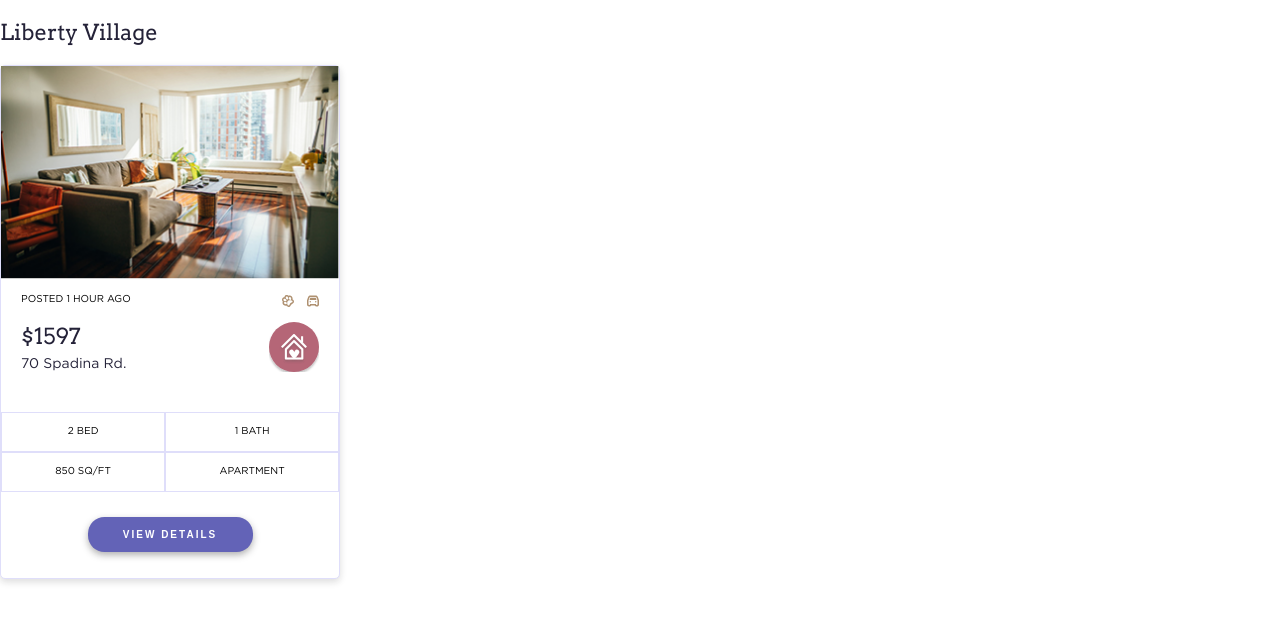
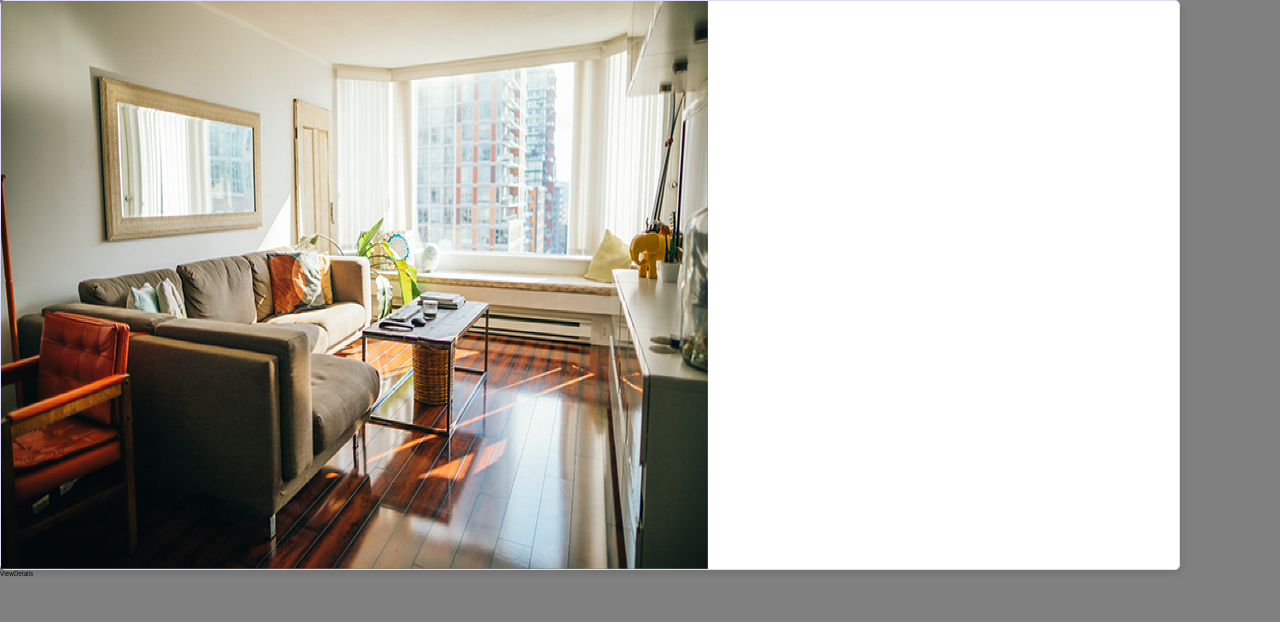
Before and after one commit to JuanTValdez/Living-in-the-Six, a React (Create React App) app: page / in a window 1280 px wide. Shown: the top 622 px of the page. Built offline with nearby package versions, Linux system fonts and the light colour scheme.

Commit message:
creating layout of listing details comp

```diff
--- a/src/App.js
+++ b/src/App.js
@@ -5,9 +5,10 @@ import './GlobalVariables.css';
 // import Home from './components/Home.js';
 // import AccountSettings from './components/Settings.js';
 // import ContactOwner from './components/ContactOwner.js';
+import ViewDetails from './components/ViewDetails.js';
 // import Footer from './components/Footer.js';
 
-import ListingCard from './components/ListingCard.js';
+// import ListingCard from './components/ListingCard.js';
 
 function App() {
 	return (
@@ -19,7 +20,8 @@ function App() {
 
 			{/* <NavBar /> */}
 			{/* <AccountSettings /> */}
-			<ListingCard />
+			{/* <ListingCard /> */}
+			<ViewDetails />
 			{/* <ContactOwner /> */}
 			{/* <Footer /> */}
 		</div>
--- a/src/components/ViewDetails.js
+++ b/src/components/ViewDetails.js
@@ -0,0 +1,16 @@
+import React from 'react';
+import '../styles/ViewDetails.css';
+import ListingImg from '../images/listing-img.png';
+
+export default function ViewDetails() {
+	return (
+		<div>
+			<div className='details-container'>
+				<div className='listing-img'>
+					<img src={ListingImg} alt=''></img>
+				</div>
+			</div>
+			ViewDetails
+		</div>
+	);
+}
--- a/src/styles/ViewDetails.css
+++ b/src/styles/ViewDetails.css
@@ -0,0 +1,29 @@
+* {
+  /* Temporary  */
+  background-color: grey;
+
+}
+
+.details-container {
+  width: 1180px;
+  height: 570px;
+  display: grid;
+  grid-template-columns: repeat(5, 1fr);
+
+  border-radius: 5px;
+  box-shadow: 0 3px 7px 0 rgba(28, 28, 28, 0.15);
+  border: solid 1px var(--light-periwinkle);
+  background-color: var(--white);
+}
+
+.listing-img {
+  grid-column: 1/4;
+
+  object-fit: contain;
+}
+
+img {
+  /* grid-column: 1/3; */
+  height: 100%;
+  width: 100%;
+}
```
Also changed, not shown: src/images/listing-img.png.
